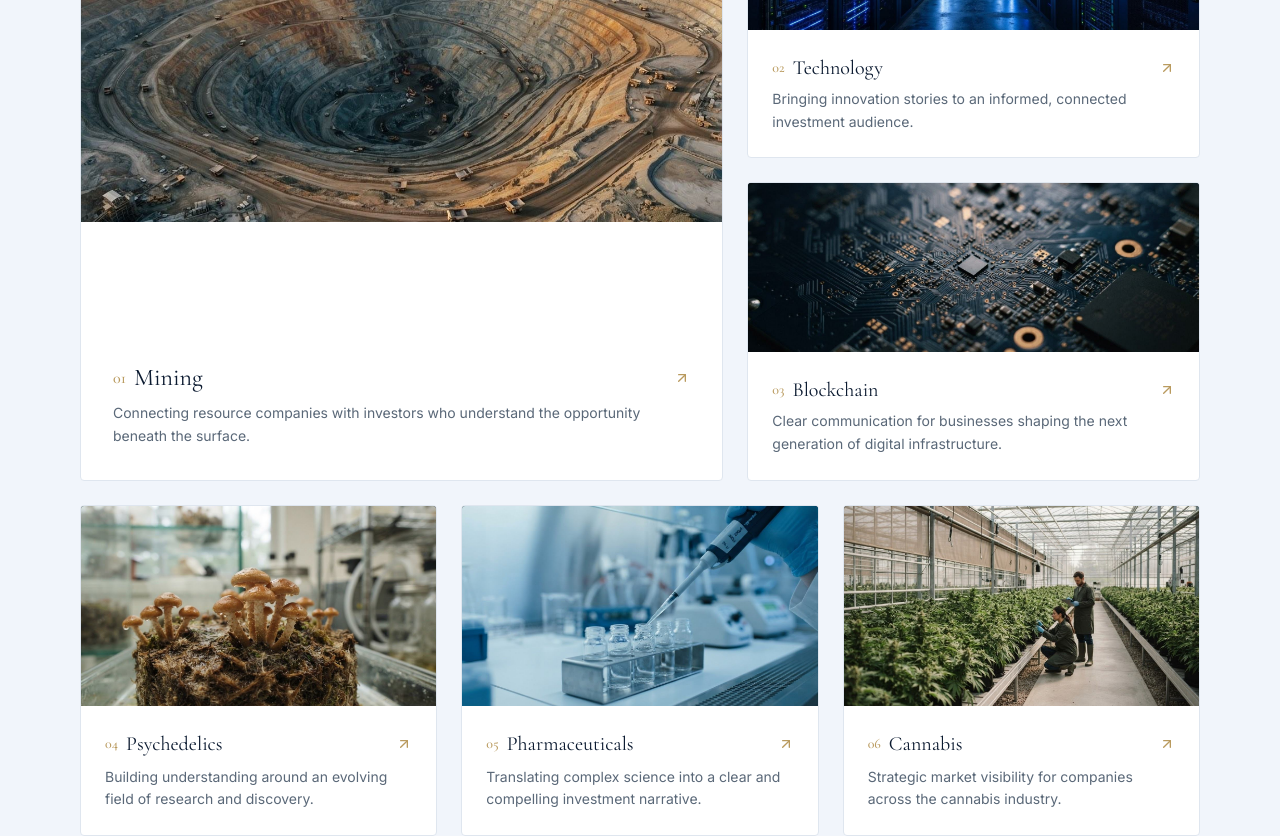
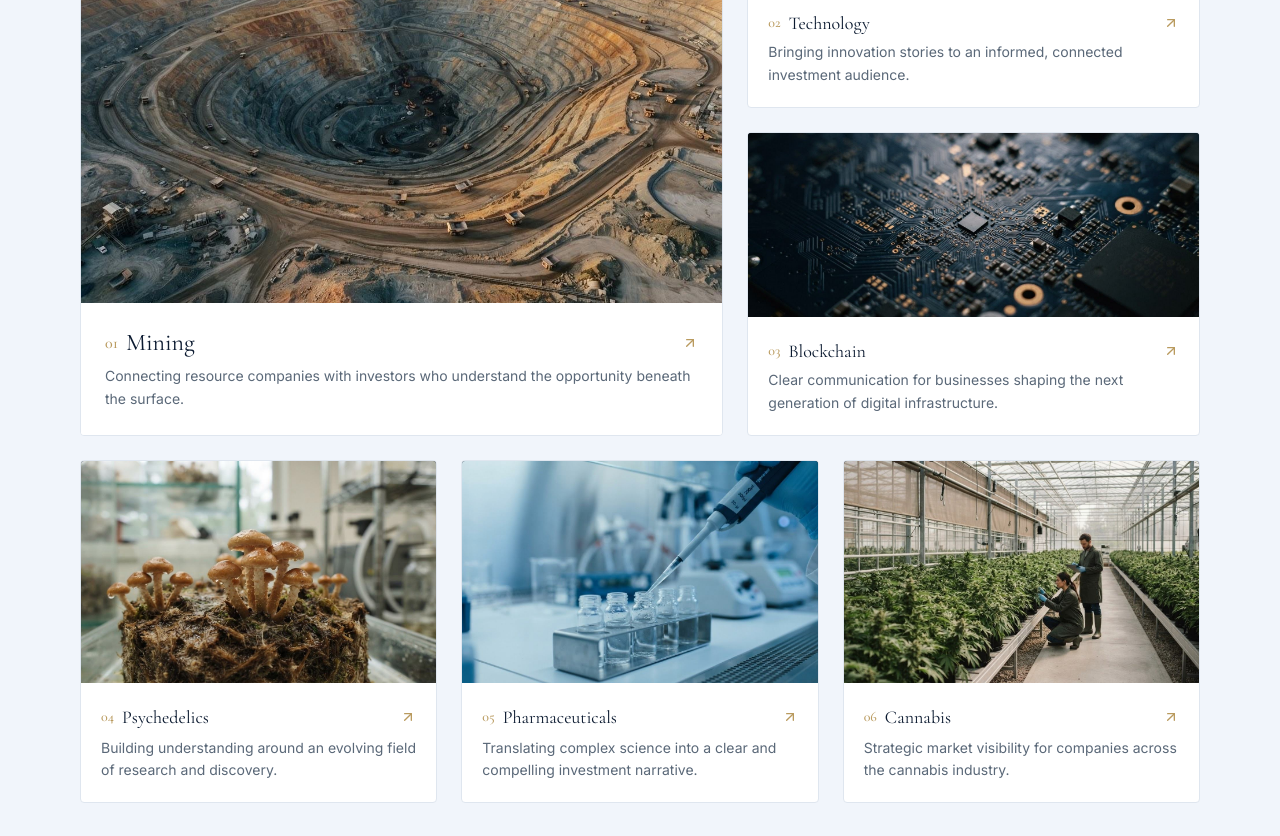
Before and after one commit to Midis2025/he-capitals, a Next.js app: page / in a window 1280 px wide. Shown: the part 4500-5336 px from the top of the page. Built offline with nearby package versions, Linux system fonts and the light colour scheme.

Commit message:
fix: adjust card proportions and eliminate empty space in Sectors section

```diff
--- a/src/components/sections/SectorsSection.tsx
+++ b/src/components/sections/SectorsSection.tsx
@@ -2,7 +2,6 @@
 
 import React from "react";
 import Image from "next/image";
-import Link from "next/link";
 import { ArrowUpRight } from "lucide-react";
 import { SectionBadge } from "@/components/ui/SectionBadge";
 import { SECTORS_DATA } from "@/lib/constants";
@@ -12,10 +11,10 @@ export const SectorsSection: React.FC = () => {
   const [mining, tech, blockchain, psychedelics, pharma, cannabis] = SECTORS_DATA;
 
   return (
-    <section id="sectors" className="py-24 md:py-32 bg-[#F1F5FB] relative">
+    <section id="sectors" className="py-16 md:py-24 bg-[#F1F5FB] relative">
       <div className="max-w-[1440px] mx-auto px-6 md:px-12 lg:px-20">
         {/* Section Header */}
-        <div className="space-y-4 max-w-2xl mb-14">
+        <div className="space-y-3 max-w-2xl mb-10">
           <SectionBadge number="05" label="SECTORS WE COVER" />
           <h2 className="font-serif text-3xl sm:text-4xl md:text-5xl text-[#0B1A30] font-normal tracking-tight">
             Sectors We Cover.
@@ -30,16 +29,17 @@ export const SectorsSection: React.FC = () => {
         {/* Asymmetrical Grid matching PDF Layout */}
         <div className="space-y-6">
           {/* Top Row: Mining (Big Card) + Tech & Blockchain (Stacked) */}
-          <div className="grid grid-cols-1 lg:grid-cols-12 gap-6">
+          <div className="grid grid-cols-1 lg:grid-cols-12 gap-6 items-stretch">
             {/* 01 Mining (Featured Large Card) */}
             <motion.div
               initial={{ opacity: 0, y: 20 }}
               whileInView={{ opacity: 1, y: 0 }}
               viewport={{ once: true }}
               transition={{ duration: 0.7 }}
-              className="lg:col-span-7 bg-white rounded border border-[#DFE6EF] overflow-hidden group hover:shadow-xl transition-shadow flex flex-col justify-between"
+              className="lg:col-span-7 bg-white rounded border border-[#DFE6EF] overflow-hidden group hover:shadow-xl transition-shadow flex flex-col h-full"
             >
-              <div className="relative w-full aspect-[16/9] overflow-hidden bg-[#0B1A30]">
+              {/* Image expands to fill vertical height proportionally */}
+              <div className="relative w-full flex-1 min-h-[260px] sm:min-h-[320px] overflow-hidden bg-[#0B1A30]">
                 <Image
                   src={mining.image}
                   alt={mining.title}
@@ -49,8 +49,9 @@ export const SectorsSection: React.FC = () => {
                 />
               </div>
 
-              <div className="p-6 sm:p-8">
-                <div className="flex items-center justify-between mb-2">
+              {/* Compact, balanced text block with zero extra empty space */}
+              <div className="p-5 sm:p-6 bg-white shrink-0">
+                <div className="flex items-center justify-between mb-1.5">
                   <h3 className="font-serif text-xl sm:text-2xl text-[#0B1A30] group-hover:text-[#B99A5E] transition-colors flex items-center gap-2">
                     <span className="font-serif text-base text-[#B99A5E] font-medium">
                       {mining.number}
@@ -66,7 +67,7 @@ export const SectorsSection: React.FC = () => {
             </motion.div>
 
             {/* Right Stack: 02 Technology & 03 Blockchain */}
-            <div className="lg:col-span-5 grid grid-cols-1 gap-6">
+            <div className="lg:col-span-5 flex flex-col gap-6">
               {[tech, blockchain].map((sector, idx) => (
                 <motion.div
                   key={sector.number}
@@ -74,9 +75,9 @@ export const SectorsSection: React.FC = () => {
                   whileInView={{ opacity: 1, y: 0 }}
                   viewport={{ once: true }}
                   transition={{ duration: 0.7, delay: idx * 0.15 }}
-                  className="bg-white rounded border border-[#DFE6EF] overflow-hidden group hover:shadow-xl transition-shadow flex flex-col justify-between"
+                  className="bg-white rounded border border-[#DFE6EF] overflow-hidden group hover:shadow-xl transition-shadow flex-1 flex flex-col"
                 >
-                  <div className="relative w-full aspect-[21/9] sm:aspect-[24/9] overflow-hidden bg-[#0B1A30]">
+                  <div className="relative w-full aspect-[21/9] sm:aspect-[22/9] overflow-hidden bg-[#0B1A30]">
                     <Image
                       src={sector.image}
                       alt={sector.title}
@@ -86,10 +87,10 @@ export const SectorsSection: React.FC = () => {
                     />
                   </div>
 
-                  <div className="p-5 sm:p-6">
-                    <div className="flex items-center justify-between mb-1.5">
-                      <h3 className="font-serif text-lg sm:text-xl text-[#0B1A30] group-hover:text-[#B99A5E] transition-colors flex items-center gap-2">
-                        <span className="font-serif text-sm text-[#B99A5E] font-medium">
+                  <div className="p-4 sm:p-5 flex-1 flex flex-col justify-center">
+                    <div className="flex items-center justify-between mb-1">
+                      <h3 className="font-serif text-base sm:text-lg text-[#0B1A30] group-hover:text-[#B99A5E] transition-colors flex items-center gap-2">
+                        <span className="font-serif text-xs sm:text-sm text-[#B99A5E] font-medium">
                           {sector.number}
                         </span>
                         <span>{sector.title}</span>
@@ -114,9 +115,9 @@ export const SectorsSection: React.FC = () => {
                 whileInView={{ opacity: 1, y: 0 }}
                 viewport={{ once: true }}
                 transition={{ duration: 0.7, delay: idx * 0.1 }}
-                className="bg-white rounded border border-[#DFE6EF] overflow-hidden group hover:shadow-xl transition-shadow flex flex-col justify-between"
+                className="bg-white rounded border border-[#DFE6EF] overflow-hidden group hover:shadow-xl transition-shadow flex flex-col"
               >
-                <div className="relative w-full aspect-[16/9] overflow-hidden bg-[#0B1A30]">
+                <div className="relative w-full aspect-[16/10] overflow-hidden bg-[#0B1A30]">
                   <Image
                     src={sector.image}
                     alt={sector.title}
@@ -126,10 +127,10 @@ export const SectorsSection: React.FC = () => {
                   />
                 </div>
 
-                <div className="p-6">
-                  <div className="flex items-center justify-between mb-2">
-                    <h3 className="font-serif text-lg sm:text-xl text-[#0B1A30] group-hover:text-[#B99A5E] transition-colors flex items-center gap-2">
-                      <span className="font-serif text-sm text-[#B99A5E] font-medium">
+                <div className="p-4 sm:p-5 flex-1 flex flex-col justify-center">
+                  <div className="flex items-center justify-between mb-1.5">
+                    <h3 className="font-serif text-base sm:text-lg text-[#0B1A30] group-hover:text-[#B99A5E] transition-colors flex items-center gap-2">
+                      <span className="font-serif text-xs sm:text-sm text-[#B99A5E] font-medium">
                         {sector.number}
                       </span>
                       <span>{sector.title}</span>
```
